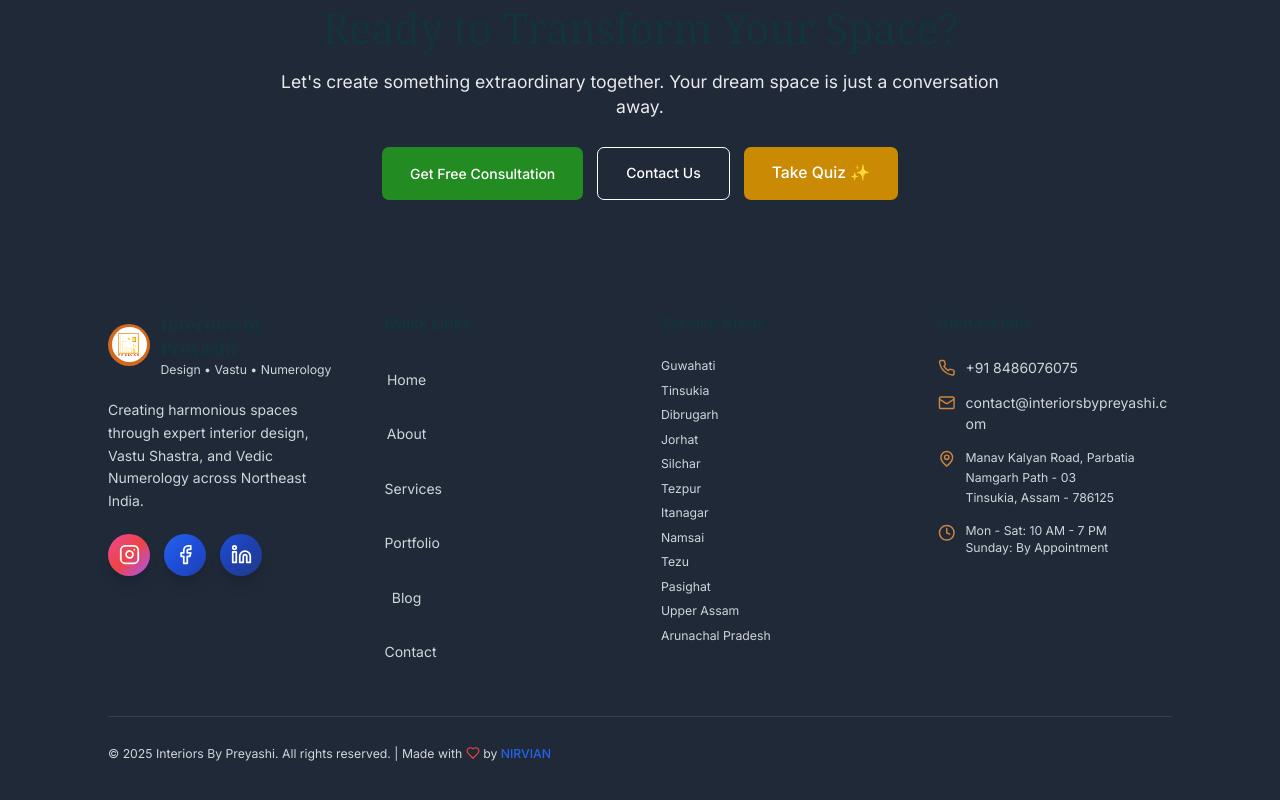
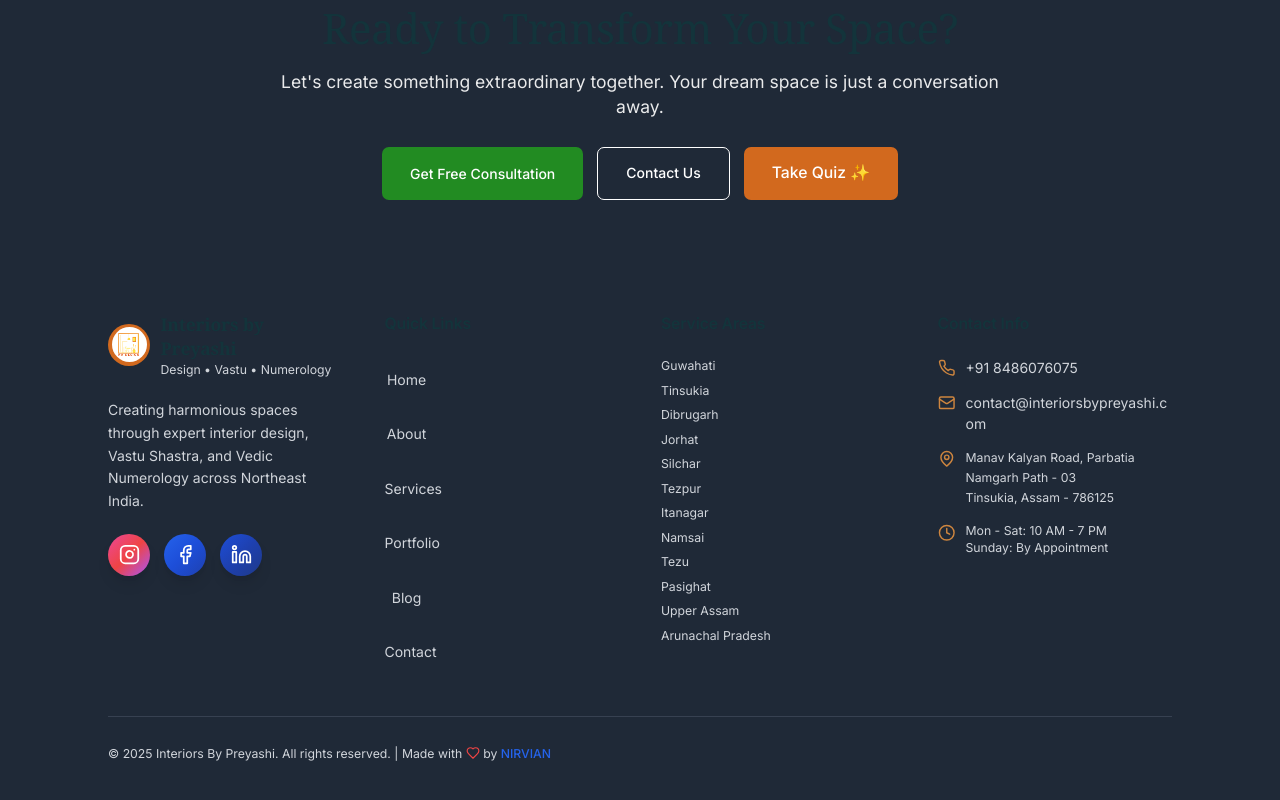
Before and after one commit to YAHOOIBP/interiorsbypreyashi-2, a React (Vite) app: page / in a window 1280 px wide. Shown: the part 4066-4866 px from the top of the page. Built offline with nearby package versions, Linux system fonts and the light colour scheme; a web font is replaced by a local one.

Commit message:
Updated Home.tsx

```diff
--- a/src/pages/Home.tsx
+++ b/src/pages/Home.tsx
@@ -987,7 +987,7 @@ useEffect(() => {
               </Link>
               <button
     onClick={() => setIsQuizOpen(true)}
-    className="w-full sm:w-auto bg-yellow-600 text-white px-8 py-4 rounded-lg text-lg font-medium hover:bg-purple-700 transition-all duration-300 flex items-center justify-center"
+    className="w-full sm:w-auto bg-purple-600 text-white px-8 py-4 rounded-lg text-lg font-medium hover:bg-purple-700 transition-all duration-300 flex items-center justify-center"
   >
     Take Quiz ✨
    </button>
```
